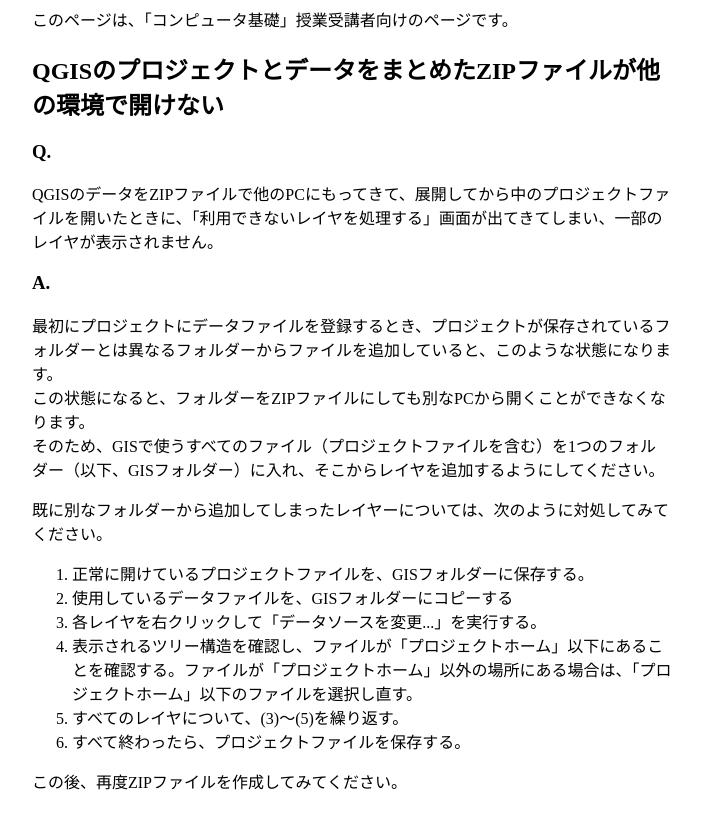
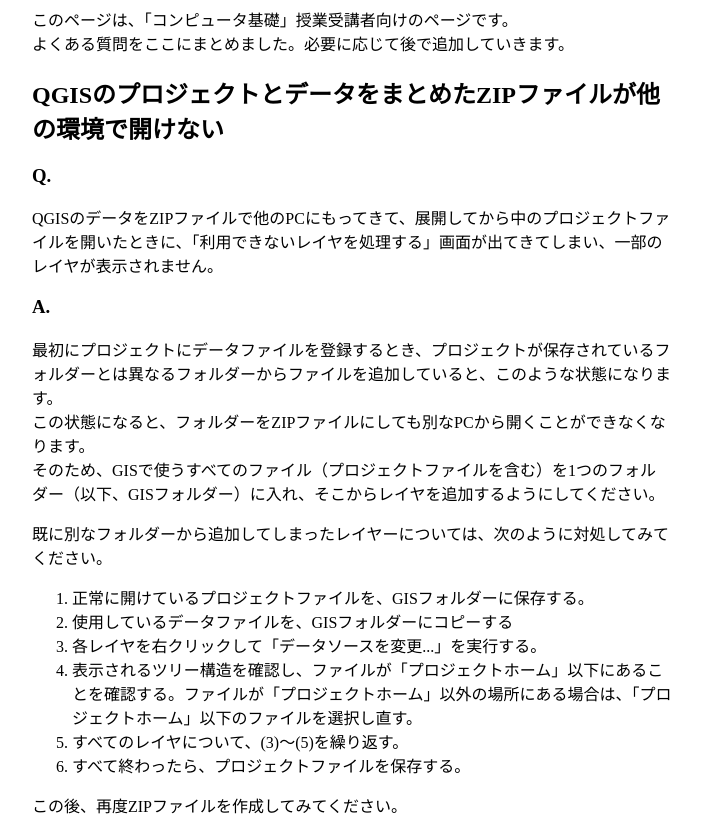
Before and after one commit to mfuji09/QGIS_guide, a plain HTML site: page docs/index.html in a window 1280 px wide. Shown: the part 73-906 px from the top of the page, without its empty margins (288-989 px from the left). Before the commit the page ends 882 px from the top, so only its background shows below. Drawn offline with Linux system fonts and the light colour scheme.

Commit message:
注意書きを追加

```diff
--- a/docs/index.html
+++ b/docs/index.html
@@ -7,7 +7,10 @@
 </head>
 <body>
   <h1>QGIS FAQ</h1>
-  <p>このページは、「コンピュータ基礎」授業受講者向けのページです。</p>
+  <p>
+    このページは、「コンピュータ基礎」授業受講者向けのページです。<br>
+    よくある質問をここにまとめました。必要に応じて後で追加していきます。
+  </p>
 
   <h2>QGISのプロジェクトとデータをまとめたZIPファイルが他の環境で開けない</h2>
   <h3>Q.</h3>
```
